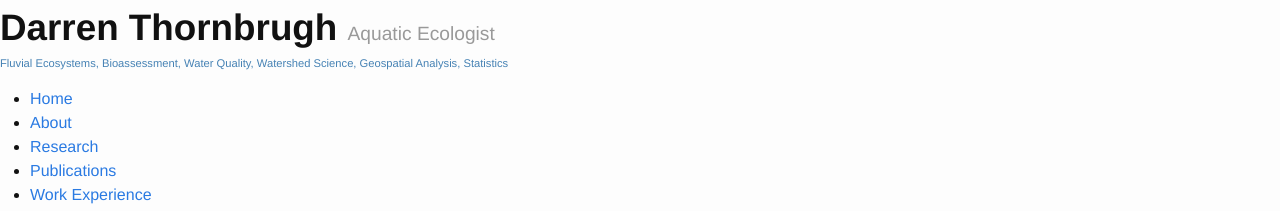
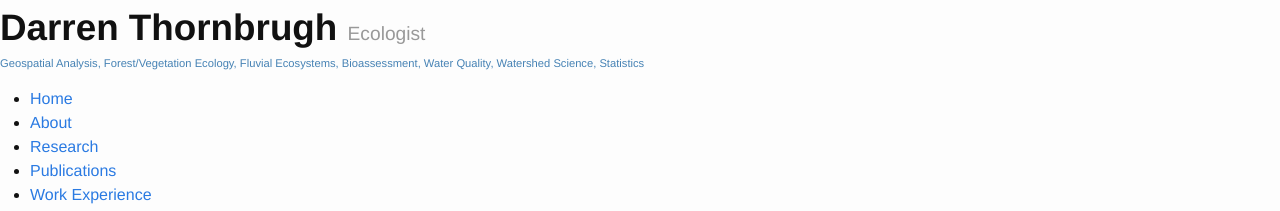
Before and after one commit to dthor/dthor.github.io, a Jekyll site: the page built from index.md, in a window 1280 px wide. Shown: the top 211 px of the page. Built offline with Jekyll 4.4.1, drawn with Linux system fonts in a browser that asks for light colours; nearby versions of some CDN libraries; some web fonts are replaced.

Commit message:
title
title

```diff
--- a/_layouts/default.html
+++ b/_layouts/default.html
@@ -34,8 +34,8 @@
       <body>
 
 	  <div>
-            <p><span style="font-size: 230%"><strong>Darren</strong>    <strong>Thornbrugh</strong>    </span><span style="font-size:120%; color:#999; margin-bottom:-20px">Aquatic Ecologist</span>
-			<h4 style="color:#4682B4; font-size:70%; margin-top:-15px" id="site-description">Fluvial Ecosystems, Bioassessment, Water Quality, Watershed Science, Geospatial Analysis, Statistics</h4></p>
+            <p><span style="font-size: 230%"><strong>Darren</strong>    <strong>Thornbrugh</strong>    </span><span style="font-size:120%; color:#999; margin-bottom:-20px">Ecologist</span>
+			<h4 style="color:#4682B4; font-size:70%; margin-top:-15px" id="site-description">Geospatial Analysis, Forest/Vegetation Ecology, Fluvial Ecosystems, Bioassessment, Water Quality, Watershed Science, Statistics</h4></p>
 			<!-- home page banner -->
 			<!--a href="http://dthor.github.io/" title="Darren Thornbrugh, Ph.D."><img class="pure-img" src="/images/dee_santiam_river_w1335.jpg" width="" height="" style="margin-bottom:10px; border:1px solid #000000;" alt="Darren Thornbrugh, Ph.D."-->
 
```
